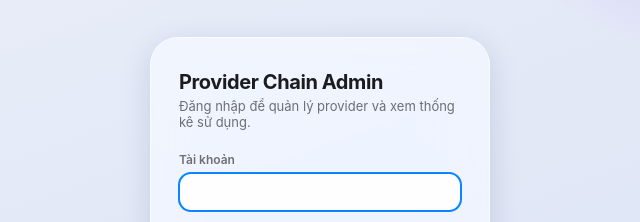
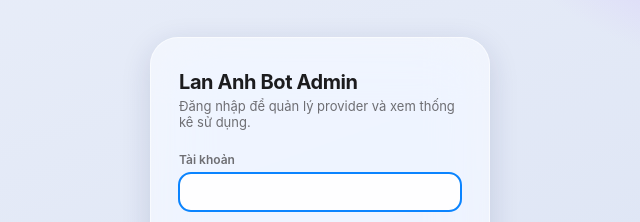
Before and after one commit to traique/lananh, a plain HTML site: page templates/admin_login.html in a window 1280 px wide. Shown: the part 193-415 px from the top of the page, 320-960 px from the left. Drawn offline with Linux system fonts and the light colour scheme.

Commit message:
Update admin_login.html

```diff
--- a/templates/admin_login.html
+++ b/templates/admin_login.html
@@ -55,7 +55,7 @@
 </head>
 <body>
   <div class="card">
-    <h1>Provider Chain Admin</h1>
+    <h1>Lan Anh Bot Admin</h1>
     <p class="sub">Đăng nhập để quản lý provider và xem thống kê sử dụng.</p>
     <form method="post" action="/admin/login">
       <label for="username">Tài khoản</label>
```
